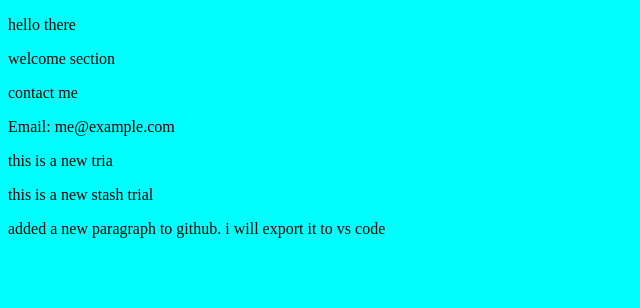
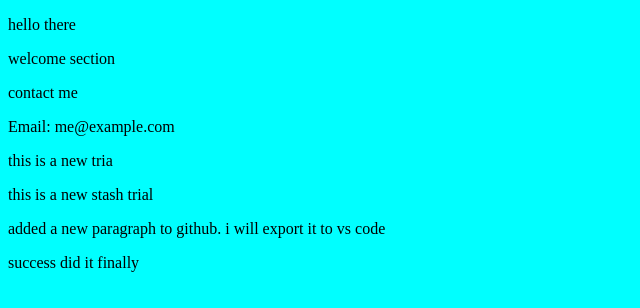
Before and after one commit to ayub-ahmed320/project2, a plain HTML site: page index.html in a window 1280 px wide. Shown: the whole page, without its empty margins (0-640 px from the left). Drawn offline with Linux system fonts and the light colour scheme.

Commit message:
Update index.html

```diff
--- a/index.html
+++ b/index.html
@@ -16,6 +16,8 @@
     </p>
     <p>this is a new stash trial</p>
     <p>added a new paragraph to github. i will export it to vs code</p>
+    <p>success did it finally</p>
+
 
 </body>
 </html>
```
